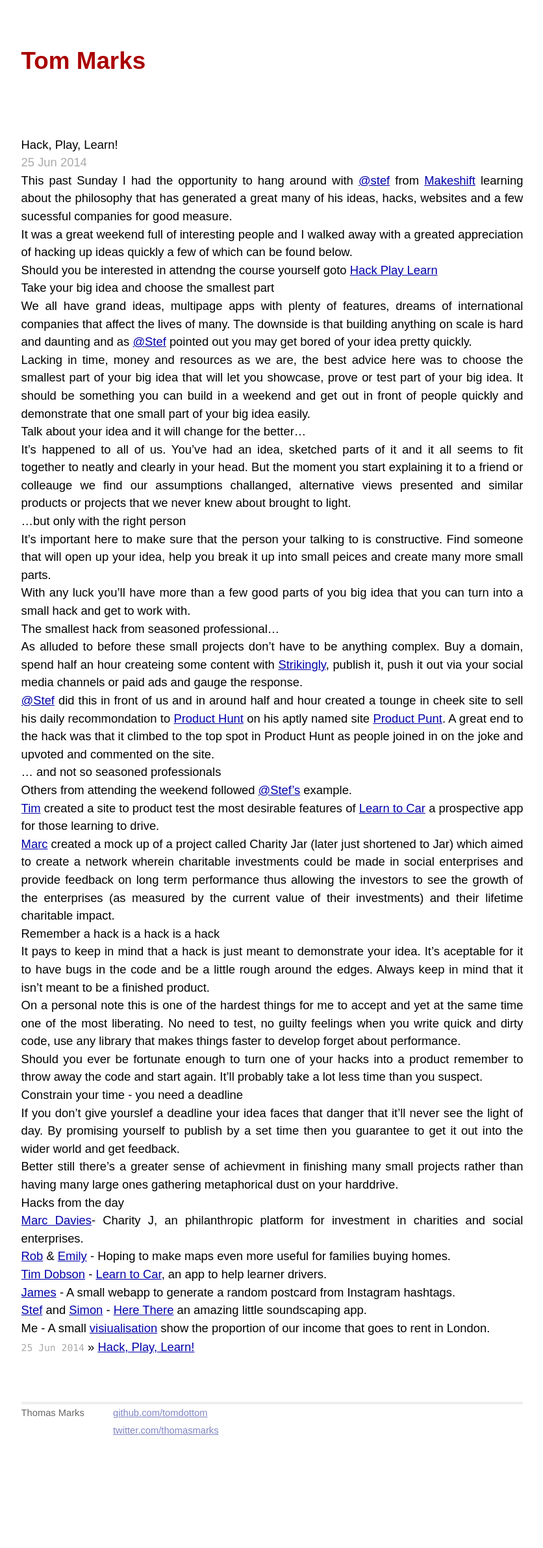
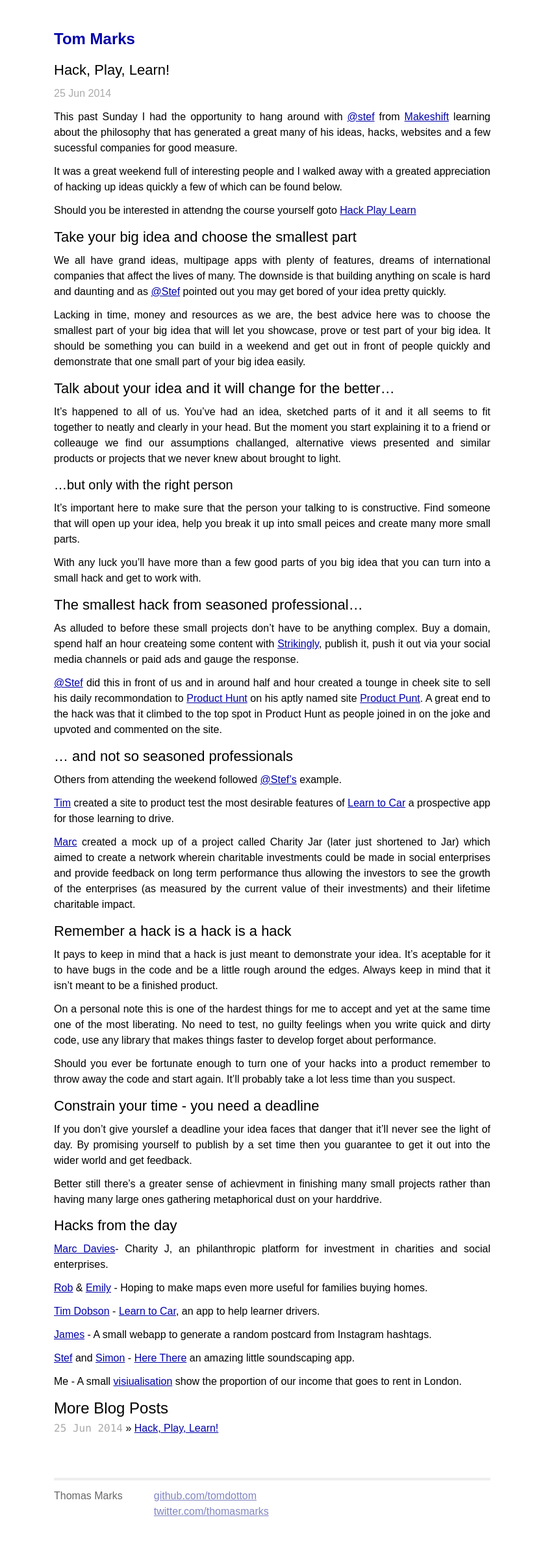
Before and after one commit to tomdottom/tomdottom.github.io, a Jekyll site: the page built from index.html, in a window 1280 px wide. Shown: the whole page at 65% size, without its empty margins (221-1057 px from the left). Built offline with Jekyll 4.4.1, drawn with Linux system fonts in a browser that asks for light colours; Markdown is read by kramdown in place of the engine named in the settings; before the commit the page ends 2216 px from its top, so only the background shows below that.

Commit message:
Update Typography styles a bit

```diff
--- a/_layouts/default.html
+++ b/_layouts/default.html
@@ -26,7 +26,7 @@
                 <h1 class="title"><a href="/">{{ site.name }}</a></h1>
             </div>
             <div class="container">
-                <div class="nav"><span>&nbsp;</span></div>
+                <!-- <div class="nav"><span>&nbsp;</span></div> -->
                 <div class="content">
                     {{ content }}
                 </div>
--- a/_layouts/post.html
+++ b/_layouts/post.html
@@ -1,7 +1,7 @@
 ---
 layout: default
 ---
-<h2>{{ page.title }}</h2>
+<h1>{{ page.title }}</h2>
 <p class="meta">{{ page.date | date_to_string }}</p>
 
 <div class="post">
--- a/css/main.css
+++ b/css/main.css
@@ -5,48 +5,28 @@
 /*****************************************************************************/
 
 /* Global Reset */
-* {
-  margin: 0;
-  padding: 0;
-}
-
-html, body { height: 100%; }
-
-body {
-  background-color: #FFF;
-  font: 13.34px Helvetica, Arial, sans-serif;
-  font-size: small;
-  text-align: center;
-}
-
-h1, h2, h3, h4, h5, h6 {
-  font-size: 100%; }
-
-h1 { margin-bottom: 1em; }
-p { margin: 1em 0; }
-
 a         { color: #00a; }
-a:hover   { color: #000; }
-a:visited { color: #a0a; }
+a:hover   { color: rgb(0, 0, 0); }
+a:visited { color: rgb(0, 200, 230); }
 
 /*****************************************************************************/
 /*
 /* Home
 /*
 /*****************************************************************************/
+.title a:visited { color: #00a; }
+
 .posts {
   list-style-type: none;
   margin-bottom: 2em;
 }
 
 .posts li {
-  line-height: 1.75em;
 }
 
 .posts span {
   color: #aaa;
   font-family: Monaco, "Courier New", monospace;
-  font-size: 80%;
 }
 
 /*****************************************************************************/
@@ -56,29 +36,14 @@
 /*****************************************************************************/
 
 .site {
-  font-size: 115%;
   text-align: justify;
   width: 42em;
   margin: 3em auto 2em;
-  line-height: 1.5em;
 }
 
 .header a {
   font-weight: bold;
   text-decoration: none;
-}
-
-.title {
-  display: inline-block;
-  margin-bottom: 2em;
-}
-
-.title a {
-  color: #a00;
-}
-
-.title a:hover {
-  color: #000;
 }
 
 .header a.extra {
@@ -95,7 +60,6 @@
 }
 
 .footer {
-  font-size: 80%;
   color: #666;
   border-top: 4px solid #eee;
   margin-top: 2em;
--- a/css/screen.css
+++ b/css/screen.css
@@ -332,6 +332,93 @@
   padding: 0;
 }
 
+/* Vertical Rhythm Stuff (duh!) */
+/* line 106, ../../../../../Library/Ruby/Gems/2.0.0/gems/compass-core-1.0.0.alpha.21/stylesheets/compass/typography/_vertical_rhythm.scss */
+html {
+  font-size: 100%;
+  line-height: 1.5em;
+}
+
+/* line 14, ../_sass/sass/screen.scss */
+p {
+  line-height: 1.5em;
+  margin-top: 0.75em;
+  padding-top: 0em;
+  padding-bottom: 0em;
+  margin-bottom: 0.75em;
+}
+
+/* line 19, ../_sass/sass/screen.scss */
+h1 {
+  font-size: 1.5em;
+  line-height: 1em;
+  margin-top: 0.7em;
+  padding-top: 0em;
+  padding-bottom: 0em;
+  margin-bottom: 0.3em;
+}
+
+/* line 24, ../_sass/sass/screen.scss */
+h2 {
+  font-size: 1.375em;
+  line-height: 1.09091em;
+  margin-top: 0.76364em;
+  padding-top: 0em;
+  padding-bottom: 0em;
+  margin-bottom: 0.32727em;
+}
+
+/* line 29, ../_sass/sass/screen.scss */
+h3 {
+  font-size: 1.25em;
+  line-height: 1.2em;
+  margin-top: 0.84em;
+  padding-top: 0em;
+  padding-bottom: 0em;
+  margin-bottom: 0.36em;
+}
+
+/* line 34, ../_sass/sass/screen.scss */
+h4 {
+  font-size: 1.125em;
+  line-height: 1.33333em;
+  margin-top: 0.93333em;
+  padding-top: 0em;
+  padding-bottom: 0em;
+  margin-bottom: 0.4em;
+}
+
+/* line 39, ../_sass/sass/screen.scss */
+h5 {
+  font-size: 1.125em;
+  line-height: 1.33333em;
+  margin-top: 0.93333em;
+  padding-top: 0em;
+  padding-bottom: 0em;
+  margin-bottom: 0.4em;
+}
+
+/* line 44, ../_sass/sass/screen.scss */
+h6 {
+  font-size: 1.125em;
+  line-height: 1.33333em;
+  margin-top: 0.93333em;
+  padding-top: 0em;
+  padding-bottom: 0em;
+  margin-bottom: 0.4em;
+}
+
+/* line 49, ../_sass/sass/screen.scss */
+title {
+  font-size: 1.875em;
+  line-height: 0.8em;
+  margin-top: 0em;
+  padding-top: 0em;
+  padding-bottom: 0em;
+  margin-bottom: 0em;
+}
+
+/* Grid Rules */
 /* line 14, ../../../../../Library/Ruby/Gems/2.0.0/gems/susy-2.1.3/sass/susy/language/susy/_box-sizing.scss */
 *, *:before, *:after {
   -moz-box-sizing: border-box;
@@ -339,7 +426,7 @@
   box-sizing: border-box;
 }
 
-/* line 20, ../_sass/sass/screen.scss */
+/* line 65, ../_sass/sass/screen.scss */
 .container {
   max-width: 100%;
   margin-left: auto;
@@ -355,7 +442,7 @@
 }
 
 @media (min-width: 800px) {
-  /* line 27, ../_sass/sass/screen.scss */
+  /* line 72, ../_sass/sass/screen.scss */
   .nav {
     width: 23.72881%;
     float: left;
@@ -364,7 +451,7 @@
 }
 
 @media (min-width: 800px) {
-  /* line 32, ../_sass/sass/screen.scss */
+  /* line 77, ../_sass/sass/screen.scss */
   .content {
     width: 100%;
     float: left;
@@ -373,7 +460,7 @@
   }
 }
 
-/* line 37, ../_sass/sass/screen.scss */
+/* line 82, ../_sass/sass/screen.scss */
 .footer {
   @clearfix;
 }
--- a/index.html
+++ b/index.html
@@ -11,7 +11,7 @@
     {{ post.content }}
     </div>
     {% endfor %}
-  <!-- <h1>Blog Posts</h1> -->
+  <h1>More Blog Posts</h1>
   <ul class="posts">
     {% for post in site.posts %}
       <li><span>{{ post.date | date_to_string }}</span> &raquo; <a href="{{ post.url }}">{{ post.title }}</a></li>
```
Also changed, not shown: _sass/sass/screen.scss (+48 -3 lines), 4 other files.
